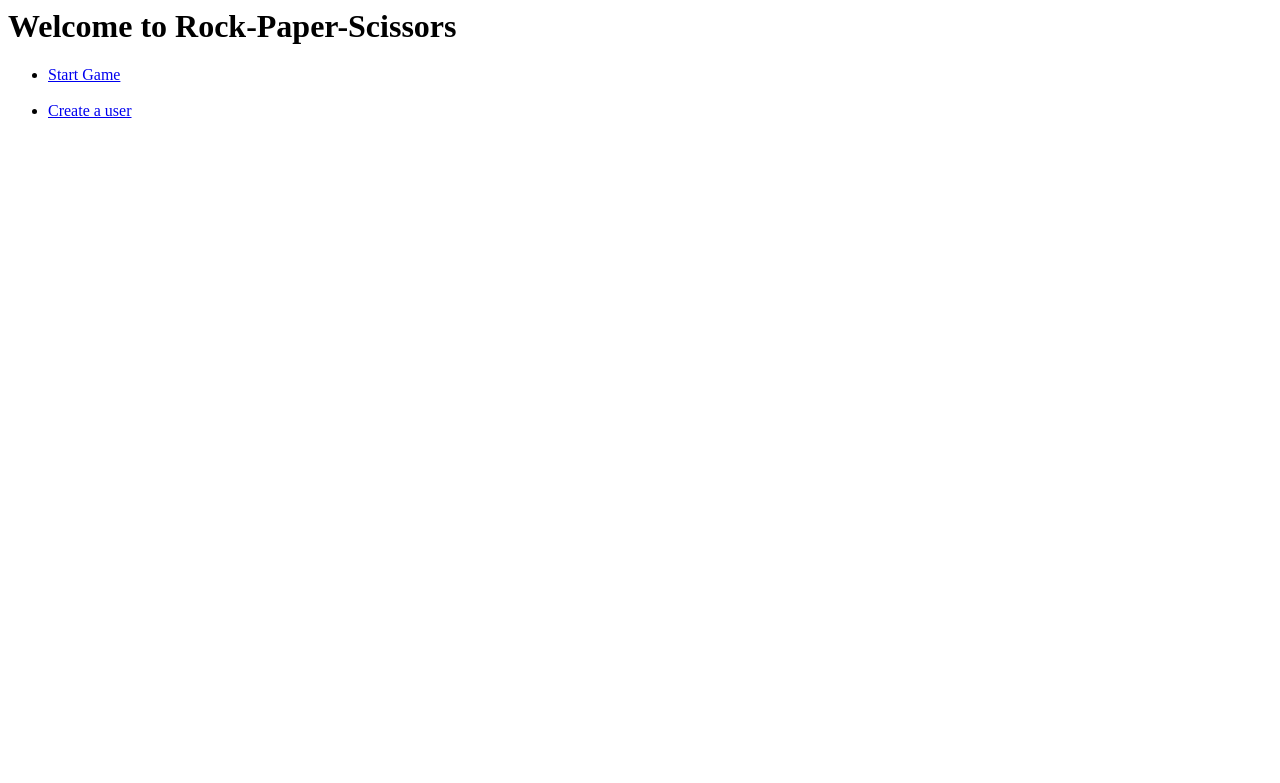
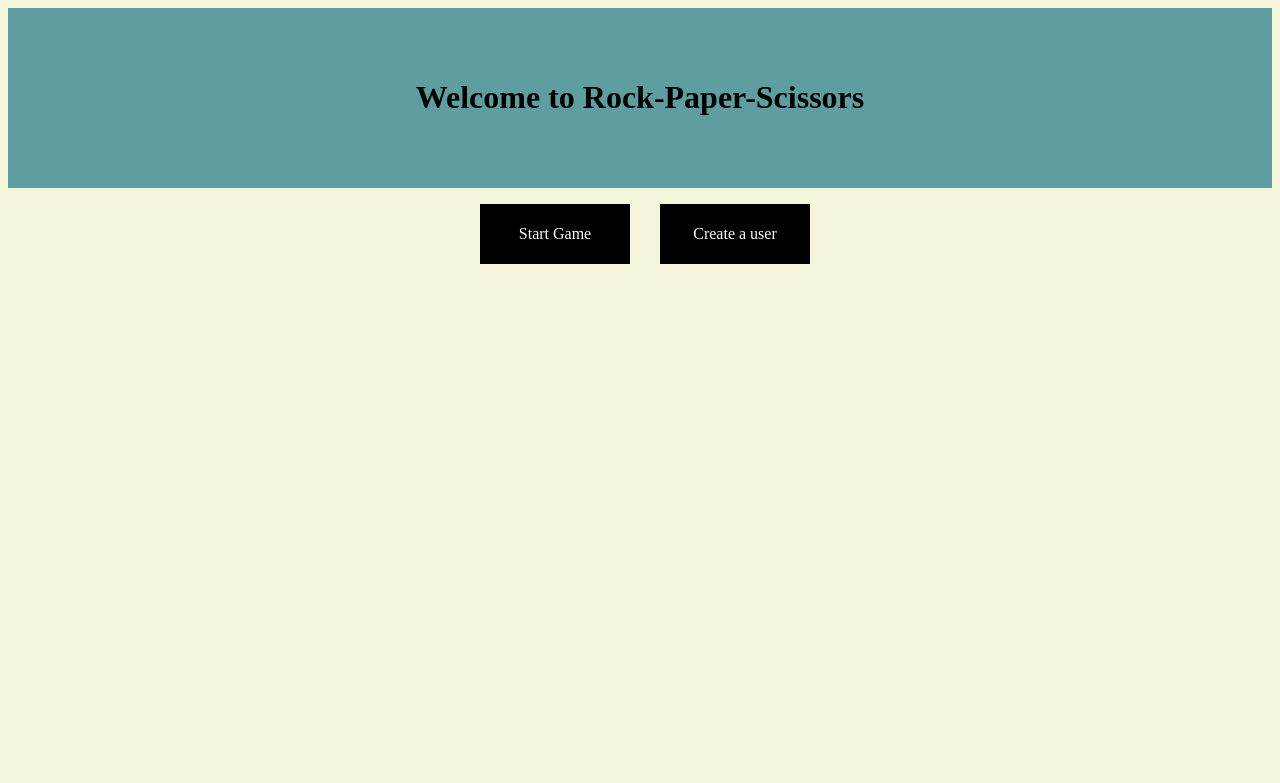
Before and after one commit to innessa89/Weekend_homework_w3, a Flask app: page / in a window 1280 px wide. Shown: the top 783 px of the page. Run offline with Flask 2, Linux system fonts and the light colour scheme.

Commit message:
first page css

```diff
--- /dev/null
+++ b/static/style.css
@@ -0,0 +1,37 @@
+body{
+    background-color: beige;
+}
+
+.header{
+    text-align: center;
+    border: 0;
+}
+
+.start-header{
+    text-align: center;
+    background-color: cadetblue;
+    padding: 50
+
+}
+
+.start-page-buttons{
+    display: flex;
+    justify-content: center;
+}
+.start-page-buttons li{
+    list-style: none;
+    color: white;
+    float: left;
+    text-align: center;
+    background-color: #000000;
+    margin-right: 30px;
+    width: 150px;
+    line-height: 60px;
+}
+.start-page-buttons a{
+    text-decoration: none;
+    color: #FFFFFF;
+    display: block;
+
+
+}
--- a/templates/base.html
+++ b/templates/base.html
@@ -1,6 +1,7 @@
 <html>
     <head>
         <title>{{ title }} - The Game</title>
+        <link rel="stylesheet" href="{{ url_for('static', filename='style.css') }}">
     </head>
     <body>
 
--- a/templates/start_page.html
+++ b/templates/start_page.html
@@ -1,12 +1,12 @@
 {% extends "base.html" %}
 
 {% block content %}
+        <div class="start-header">
+        <h1>Welcome to Rock-Paper-Scissors</h1>
+        </div>
 
-        <h1>Welcome to Rock-Paper-Scissors</h1>
-
-        <ul>
+        <ul class="start-page-buttons">
             <li><a href="/start">Start Game</a></li>
-            <br>
             <li><a href="/user">Create a user</a></li>
         </ul>
 
```
Also changed, not shown: templates/index.html (+4 -3 lines).
